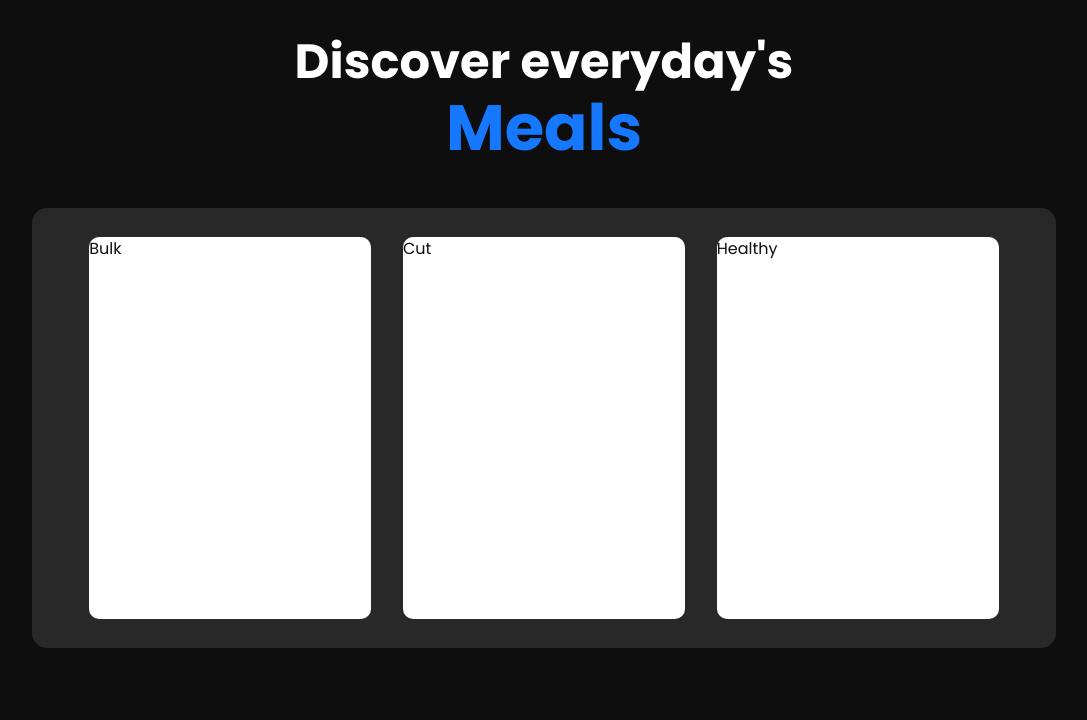
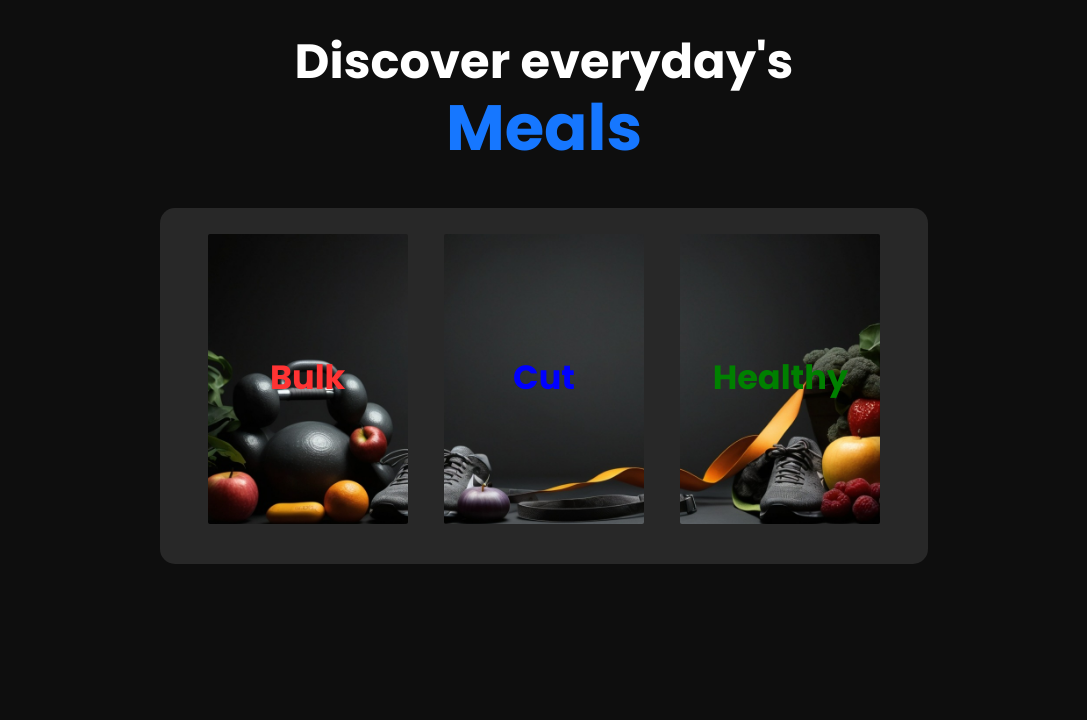
Before and after one commit to OussamaDaachi24/GymBro, a PHP site: page /html/static_food.html in a window 1280 px wide. Shown: the part 80-800 px from the top of the page, without its empty margins (96-1183 px from the left). Run offline with PHP 8.4, Linux system fonts and the light colour scheme.

Commit message:
added the static food intro

```diff
--- a/frontend/css/common.css
+++ b/frontend/css/common.css
@@ -127,6 +127,10 @@ a{
   background-color:var(--clr-secondary-bg-light);
   overflow: hidden;
 }
+/*the hover effect*/
+.navSections a:hover{
+  color:var(--clr-button-midtext);
+}
 
 .menu_bar{
   display: none;
@@ -147,6 +151,9 @@ a{
 .prof_img{
   height:80%;
   width:35px;
+}
+.hide{
+  display: none;
 }
 
 .logo_img{
--- a/frontend/css/home.css
+++ b/frontend/css/home.css
@@ -390,6 +390,10 @@
     font-size: 1.1rem;
     cursor:pointer;
 }
+.food_intro button:hover{
+    color: white;
+    border-color: white;
+}
 
 .food_intro div{
     font-size: 1.7rem;
--- a/frontend/css/static_food.css
+++ b/frontend/css/static_food.css
@@ -34,16 +34,17 @@ body, h1, h2, h3, h4, h5, h6, p {
 .meals{
     width:100%;
     min-height:90vh;
+    display: flex;
+    flex-direction: column;
+    justify-content: flex-start;
+    align-items: center;
     background-color: var(--clr-primary-bg);
     color: white;
-    display: flex;
-    align-items: center;
-    flex-direction: column;
 }
 
 .meals_title{
-    width:45%;
-    min-width:600px;
+    width:100%;
+    max-width:600px;
     text-align: center;
     margin-top: 2%;
     font-size: 3rem;
@@ -56,21 +57,72 @@ body, h1, h2, h3, h4, h5, h6, p {
 }
 
 .meal_types{
-    width:80%;
-    height:55vh;
+    width:60%;
+    min-height: 300px;
     background-color: var(--clr-secondary-bg);
     border-radius: 15px;
     margin-top: 3%;
     display: flex;
     justify-content: space-evenly;
     align-items: center;
+    flex-wrap: wrap;
+    gap:2%;
     padding: 2%;
 }
 .type{
     background-color: #fff;
     height:98%;
+    min-height:290px;
     flex-shrink: 1;
-    width:29%;
-    color:#0E0E0E;
-    border-radius: 10px;
+    width:20%;
+    min-width:200px;
+    border-radius: 2px;
+    margin-bottom: 2%;
+    display: flex;
+    justify-content: center;
+    align-items: center;
+    flex-shrink: 1;
+    font-size: 2.1rem;
+    font-weight: 700;
+    cursor: pointer;
+    transition: 0.5s ease;
+    overflow: hidden;
 }
+.type:hover{
+    transform: scale(1.08);
+}
+
+
+#split1{
+    background-image: url(../assets/images/splitOne.jpg);
+    background-size: cover;
+    background-repeat: no-repeat;
+    color:#FF3333;
+}
+
+#split2{
+    background-image: url(../assets/images/splitTwo.jpg);
+    background-size: cover;
+    background-repeat: no-repeat;
+    color:blue;
+}
+
+#split3{
+    background-image: url(../assets/images/splitThree.jpg);
+    background-size: cover;
+    background-repeat: no-repeat;
+    color:green;
+}
+
+@media screen and (max-width:680px){
+    .meals_title{
+        width:90%;
+        margin-top: 2%;
+        font-size: 2rem;
+        font-weight: 600;
+    }
+    body{
+        width:100%;
+        overflow: hidden;
+    }
+}
--- a/frontend/html/static_food.html
+++ b/frontend/html/static_food.html
@@ -21,7 +21,6 @@
   <!--  Body section-->
   <body>
     <header class="head_Bar" id="#head">
-      <div class="menu_bar"><img src="../assets/images/menu.png" /></div>
       <div class="menu_bar"><img src="../assets/images/menu.png" /></div>
       <div class="logo">
         <a href="home.html">
@@ -53,9 +52,9 @@
         <h1>Discover everyday's <span>Meals</span></h1>
       </div>
       <div class="meal_types">
-        <div class="type">Bulk</div>
-        <div class="type">Cut</div>
-        <div class="type">Healthy</div>
+        <div class="type" id="split1">Bulk</div>
+        <div class="type" id="split2">Cut</div>
+        <div class="type" id="split3">Healthy</div>
       </div>
     </section>
   </body>
--- a/frontend/javaScript/common.js
+++ b/frontend/javaScript/common.js
@@ -3,3 +3,17 @@ bar_menu.addEventListener('click',()=>{
     options=document.getElementsByClassName('options')[0];
     options.classList.toggle('showMenu');
 })
+
+
+//hide the options when the screen is wide
+const mob_options=document.getElementsByClassName('options')[0];
+const screen=window;
+screen.addEventListener('resize',()=>{
+    if(Number(window.innerWidth)>680){
+        mob_options.classList.add('hide');
+        options.classList.remove('showMenu');
+    }
+    else{
+        mob_options.classList.remove('hide');
+    }
+})
--- a/frontend/javaScript/home.js
+++ b/frontend/javaScript/home.js
@@ -42,3 +42,7 @@ back_arrow.addEventListener('click',()=>{
         curr_slide--;
     }
 })
+
+
+
+//handling redirections:
```
Also changed, not shown: frontend/html/home.html (+6 -6 lines), frontend/assets/images/food_bg.jpg (added), frontend/assets/images/splitOne.jpg (added), frontend/assets/images/splitThree.jpg (added), frontend/assets/images/splitTwo.jpg (added).
